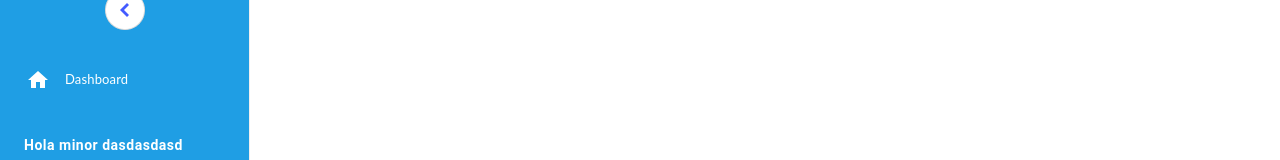
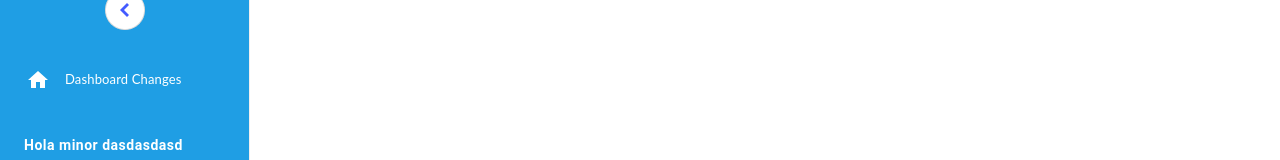
Before and after one commit to EmmanuelHdez/management-inventory-admin, a React (Create React App) app: page / in a window 1280 px wide. Shown: the part 212-372 px from the top of the page. Built offline with nearby package versions, Linux system fonts and the light colour scheme.

Commit message:
(MINOR) - Updates on Yaml and front

```diff
--- a/src/views/global/Menu.jsx
+++ b/src/views/global/Menu.jsx
@@ -104,7 +104,7 @@ function SideMenu () {
 
                         <Menu menuItemStyles={menuItemStyles} className="my-[15px]">
                             <MenuItem icon={<HomeIcon />} component={<Link to="/"/>}>
-                                Dashboard
+                                Dashboard Changes
                             </MenuItem>
                         </Menu>
 
```
